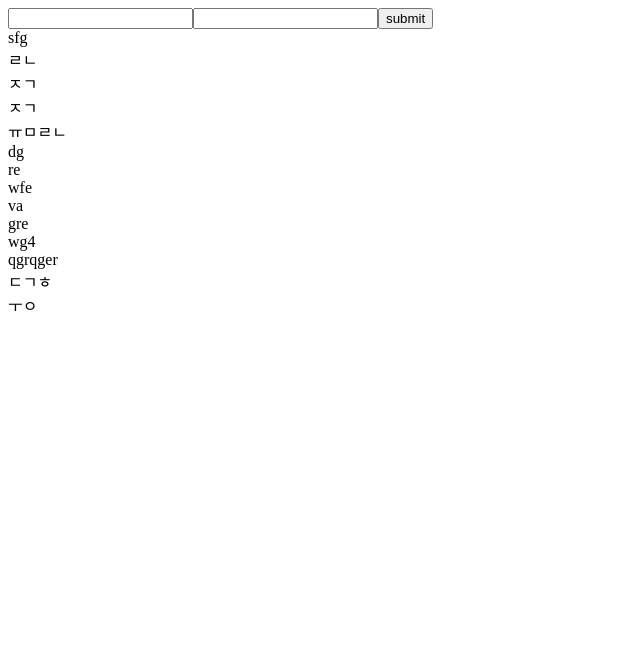
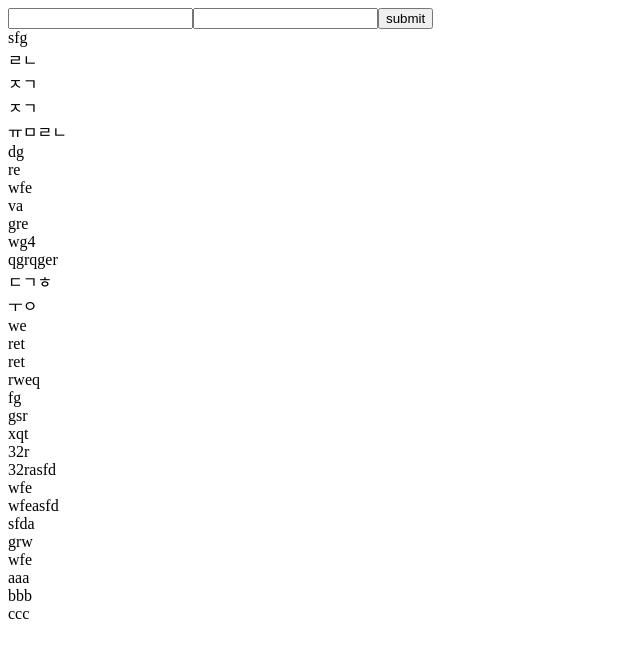
Before and after one commit to xfrnk2/learning_react, a React (Create React App) app: page / in a window 1280 px wide. Shown: the top 658 px of the page, without its empty margins (0-640 px from the left). Built offline with nearby package versions, Linux system fonts and the light colour scheme; data requests are answered from the project's data file.

Commit message:
resolving Error

```diff
--- a/db.json
+++ b/db.json
@@ -69,6 +69,91 @@
       "title": "ㅜㅇ",
       "reason": "ㅜㅇ",
       "id": 14
+    },
+    {
+      "title": "we",
+      "reason": "we",
+      "id": 15
+    },
+    {
+      "title": "ret",
+      "reason": "qrt",
+      "id": 16
+    },
+    {
+      "title": "ret",
+      "reason": "qrt",
+      "id": 17
+    },
+    {
+      "title": "rweq",
+      "reason": "etw",
+      "id": 18
+    },
+    {
+      "title": "fg",
+      "reason": "f",
+      "id": 19
+    },
+    {
+      "title": "gsr",
+      "reason": "rgs",
+      "id": 20
+    },
+    {
+      "title": "xqt",
+      "reason": "x",
+      "id": 21
+    },
+    {
+      "title": "32r",
+      "reason": "r23",
+      "id": 22
+    },
+    {
+      "title": "32rasfd",
+      "reason": "r23sfd",
+      "id": 23
+    },
+    {
+      "title": "wfe",
+      "reason": "wfe",
+      "id": 24
+    },
+    {
+      "title": "wfeasfd",
+      "reason": "wfefasd",
+      "id": 25
+    },
+    {
+      "title": "sfda",
+      "reason": "asdf",
+      "id": 26
+    },
+    {
+      "title": "grw",
+      "reason": "gwr",
+      "id": 27
+    },
+    {
+      "title": "wfe",
+      "reason": "wfe",
+      "id": 28
+    },
+    {
+      "title": "aaa",
+      "reason": "aaa",
+      "id": 29
+    },
+    {
+      "title": "bbb",
+      "reason": "bbb",
+      "id": 30
+    },
+    {
+      "title": "ccc",
+      "reason": "ccc",
+      "id": 31
     }
   ]
 }
--- a/src/learning_course/Example.jsx
+++ b/src/learning_course/Example.jsx
@@ -31,8 +31,8 @@ const Example = ({ }) => {
 
         axios.post("/posts", form)
             .then((response) => {
-
                 console.log(response);
+                setFoods([...foods, form])
             })
             .catch((error) => {
                 console.log(error);
@@ -50,8 +50,8 @@ const Example = ({ }) => {
                     <button>submit</button>
                 </form>
 
-                {foods.map((food) => {
-                    return <div className="food">{food.title}</div>
+                {foods.map((food, index) => {
+                    return <div key={index} className="food">{food.title}</div>
                 })}
             </div>
 
```
